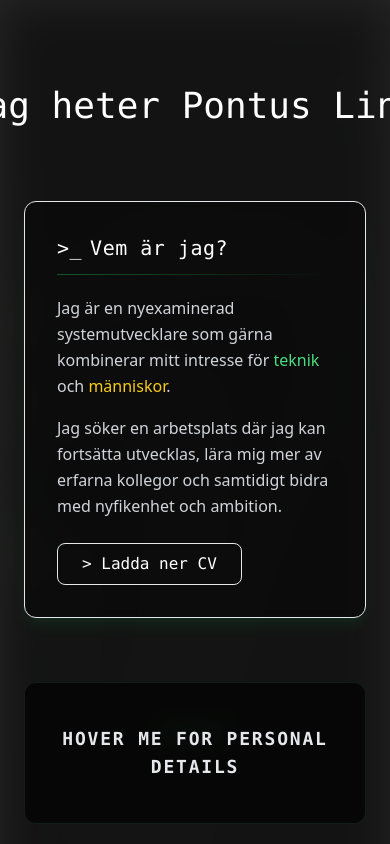
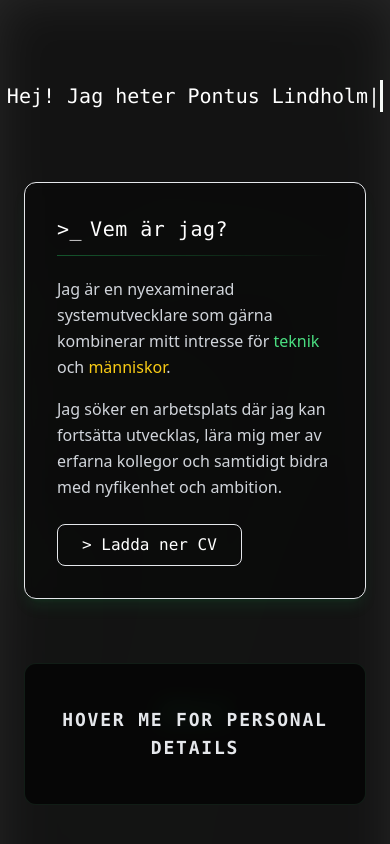
Before and after one commit to lindholmpontus/mysite, a React (Vite) app: page / in a window 390 px wide. Shown: the top 844 px of the page. Built offline with nearby package versions, Linux system fonts and the light colour scheme.

Commit message:
Fixat hero texten

```diff
--- a/src/Portfolio.jsx
+++ b/src/Portfolio.jsx
@@ -30,7 +30,7 @@ export default function Portfolio() {
         {/* HERO */}
         <header className="pt-20 pb-16">
           <h1
-            className={`text-white-400 text-4xl md:text-6xl font-mono typing-effect overflow-hidden leading-[1.2] py-1 ${heroDone ? "no-cursor" : ""}`}
+            className={`text-white-400 text-xl sm:text-3xl md:text-5xl lg:text-6xl font-mono typing-effect overflow-hidden leading-[1.2] py-1 ${heroDone ? "no-cursor" : ""}`}
             onAnimationEnd={() => setHeroDone(true)}
           >
             Hej! Jag heter Pontus Lindholm
```
